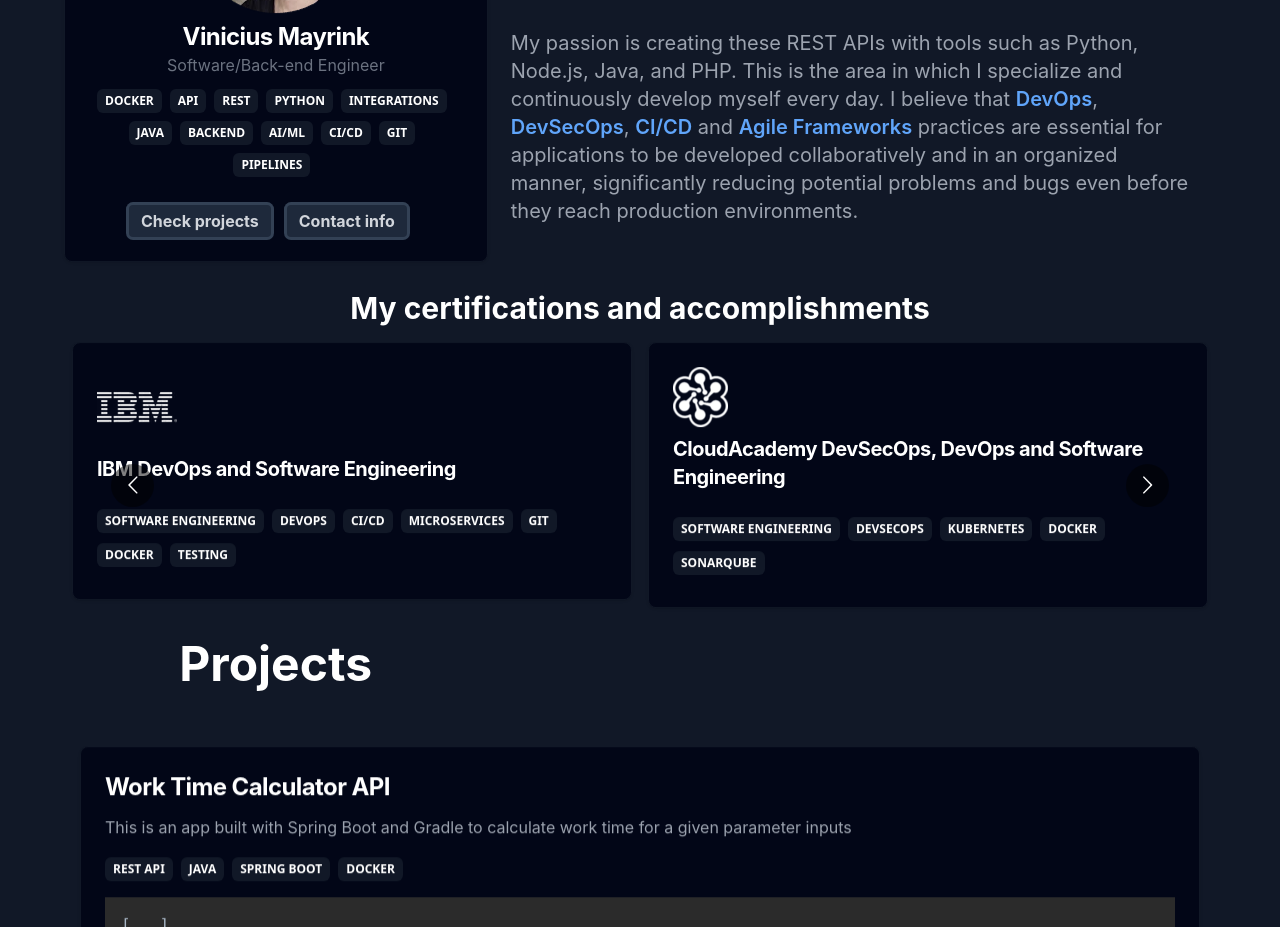
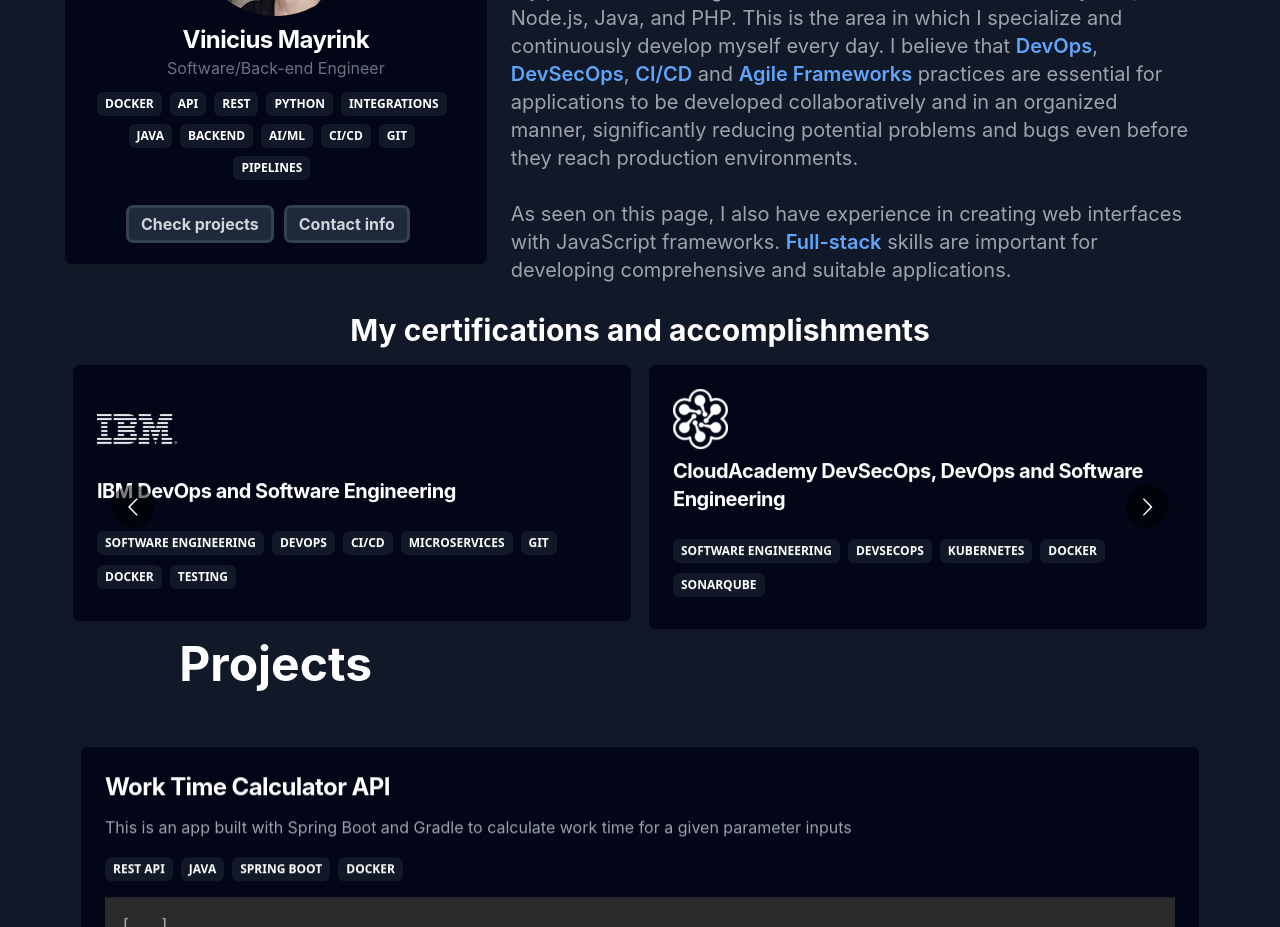
Before and after one commit to vncsmyrnk/portfolio, a React (Create React App) app in the folder app/: page / in a window 1280 px wide. Shown: the part 1080-2007 px from the top of the page. Built offline with nearby package versions, Linux system fonts and the light colour scheme.

Commit message:
Adding new description paragraph

```diff
--- a/app/public/locales/en/translation.json
+++ b/app/public/locales/en/translation.json
@@ -42,6 +42,7 @@
     },
     "paragraph-1": "APIs and Web APIs are <underline>indispensable</underline> for digital integrations, serving as the linchpin that enables seamless communication and collaboration between disparate systems and services. These APIs provide standardized interfaces that <underline>allow</underline> different software applications to interact, share data, and execute functions across the web.",
     "paragraph-2": "My passion is creating these REST APIs with tools such as Python, Node.js, Java, and PHP. This is the area in which I specialize and continuously develop myself every day. I believe that <highlight>DevOps</highlight>, <highlight>DevSecOps</highlight>, <highlight>CI/CD</highlight> and <highlight>Agile Frameworks</highlight> practices are essential for applications to be developed collaboratively and in an organized manner, significantly reducing potential problems and bugs even before they reach production environments.",
+    "paragraph-3": "As seen on this page, I also have experience in creating web interfaces with JavaScript frameworks. <highlight>Full-stack</highlight> skills are important for developing comprehensive and suitable applications.",
     "certifications": {
       "title": "My certifications and accomplishments"
     }
--- a/app/public/locales/pt-BR/translation.json
+++ b/app/public/locales/pt-BR/translation.json
@@ -42,6 +42,7 @@
     },
     "paragraph-1": "APIs e Web APIs são <underline>essenciais</underline> para integrações digitais, servindo como o ponto central que possibilita a comunicação e colaboração contínuas entre sistemas e serviços diversos. Essas APIs fornecem interfaces padronizadas que <underline>permitem</underline> que diferentes aplicativos interajam, compartilhem dados e executem funções pela web.",
     "paragraph-2": "Minha paixão é criar essas APIs REST com ferramentas como Python, Node.js, Java e PHP. Essa é a área para o qual me especializo e me desenvolvo a cada dia. Acredito que práticas de <highlight>DevOps</highlight>, <highlight>DevSecOps</highlight>, <highlight>CI/CD</highlight> e <highlight>Frameworks ágeis</highlight>são essenciais para que as aplicações sejam desenvolvidas de forma colaborativa e organizada, reduzindo significativamente problemas e bugs mesmo antes de chegarem aos ambientes de produção",
+    "paragraph-3": "Como visto nesta página, também tenho experiência na criação de interfaces web com frameworks JavaScript. Habilidades <highlight>Full-stack</highlight> são importantes para o desenvolvimento de aplicações abrangentes e adequadas.",
     "certifications": {
       "title": "Meu certificados e conquistas"
     }
--- a/app/src/App.js
+++ b/app/src/App.js
@@ -284,6 +284,8 @@
                 <p><Trans i18nKey="about.paragraph-1" components={{ underline: <span className="underline" />, strong: <strong /> }} /></p>
                 <br />
                 <p><Trans i18nKey="about.paragraph-2" components={{ highlight: <span className="text-blue-700 dark:text-blue-400 font-semibold" />, strong: <strong /> }} /></p>
+                <br />
+                <p><Trans i18nKey="about.paragraph-3" components={{ highlight: <span className="text-blue-700 dark:text-blue-400 font-semibold" />, strong: <strong /> }} /></p>
               </div>
             </div>
             <div className="mt-7">
```
